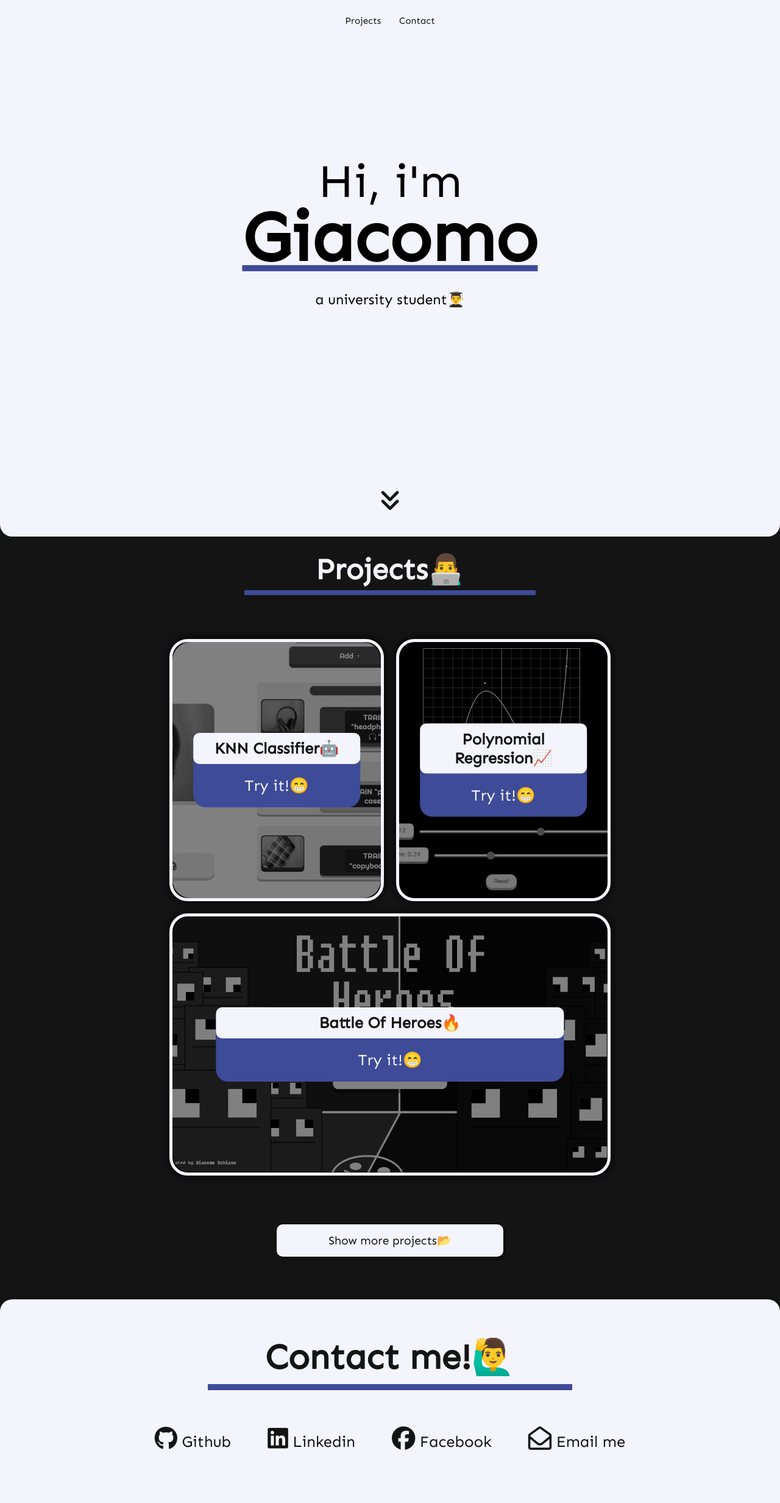
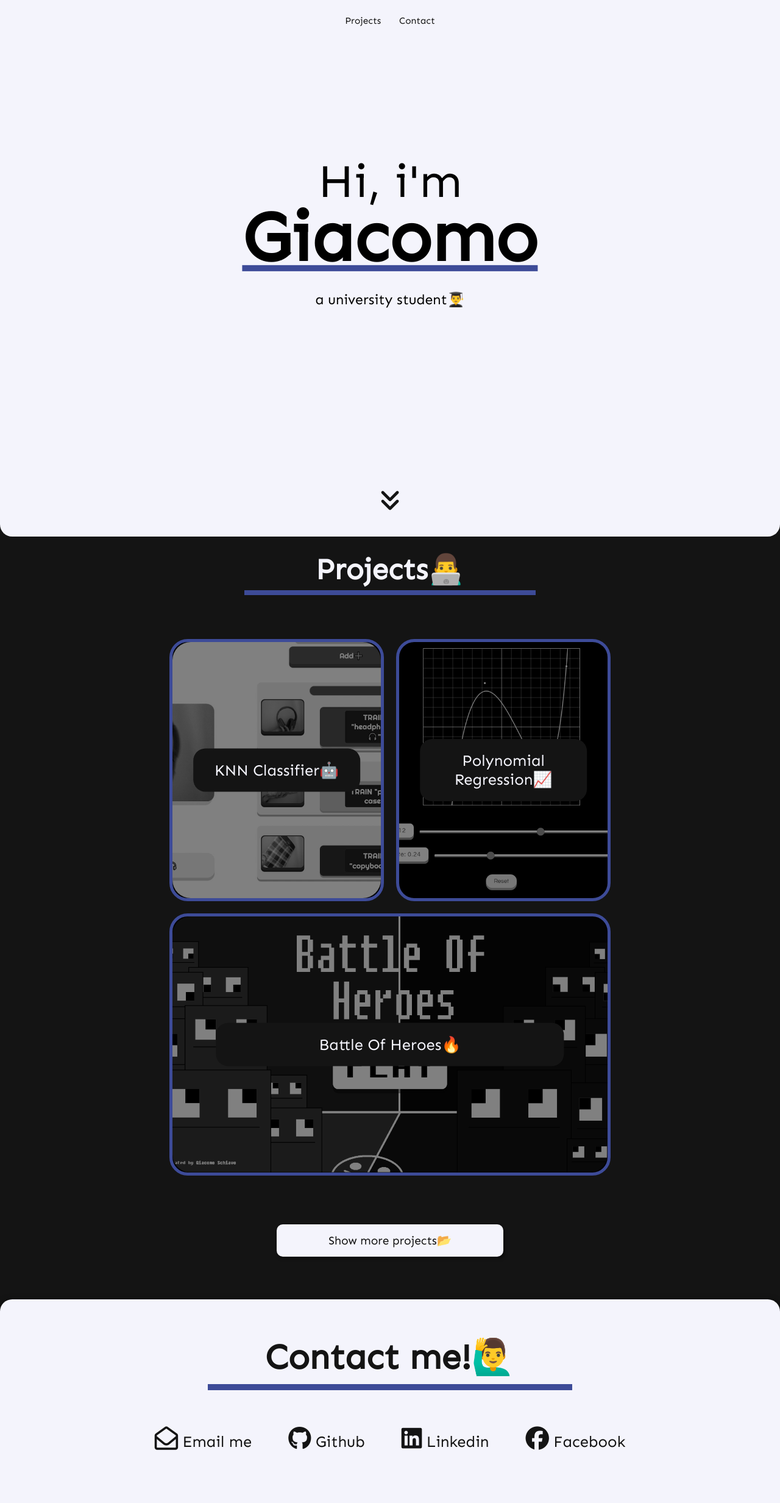
Before and after one commit to giacomoschiavo/giacomoschiavo.github.io, a Jekyll site: the page built from index.markdown, in a window 1280 px wide. Shown: the whole page at 61% size. Built offline with Jekyll 4.4.1, drawn with Linux system fonts in a browser that asks for light colours; nearby versions of some CDN libraries.

Commit message:
summary
little changes

```diff
--- a/_includes/footer.html
+++ b/_includes/footer.html
@@ -1,6 +1,15 @@
 <footer id="footer-section">
   <h4 class="footer-title">Contact me!🙋‍♂️</h4>
   <div class="footer-links">
+    <a
+      target="_blank"
+      href="mailto:giacomo.schiavo12@gmail.com"
+      class="footer-link"
+    >
+      <i class="far fa-envelope-open"></i>
+      Email me
+    </a>
+
     <a
       target="_blank"
       href="https://github.com/giacomoschiavo"
@@ -25,13 +34,5 @@
       <i class="fab fa-facebook"></i>
       Facebook
     </a>
-    <a
-      target="_blank"
-      href="mailto:giacomo.schiavo12@gmail.com"
-      class="footer-link"
-    >
-      <i class="far fa-envelope-open"></i>
-      Email me
-    </a>
   </div>
 </footer>
--- a/_includes/projects.html
+++ b/_includes/projects.html
@@ -5,10 +5,10 @@
     <article class="project">
       <img src="{{item.thumbnail}}" class="project-img" alt="img-project" />
       <div class="project-container">
-        <h6 class="project-title">{{item.name}}</h6>
-        <div class="project-link-container">
+        <a href="{{item.link}}" class="project-link">{{item.name}}</a>
+        <!-- <div class="project-link-container">
           <a class="project-link" href="{{item.link}}">Try it!😁</a>
-        </div>
+        </div> -->
       </div>
     </article>
     {% endfor %}
--- a/_sass/projects.scss
+++ b/_sass/projects.scss
@@ -31,8 +31,8 @@
   position: relative;
   background-color: rgba(0, 0, 0, 0.9);
   border-radius: 30px;
-  border: 5px solid $white;
-  box-shadow: 0px 0px 10px 5px rgba(0, 0, 0, 0.5);
+  border: 5px solid $special;
+  // box-shadow: 0px 0px 10px 5px rgba(0, 0, 0, 0.5);
 }
 
 .project:hover {
@@ -62,7 +62,7 @@
 
 .project-container {
   color: $white;
-  background-color: $special;
+  background-color: $black;
   transition: 0.5s;
   position: absolute;
   top: 50%;
@@ -77,15 +77,14 @@
   text-align: center;
   font-size: 2vw;
   margin: 0 0 5px 0;
-  background-color: $white;
-  color: $black;
   padding: 10px 15px;
   border-radius: 10px;
+  color: $white;
 }
 
 .project-link {
+  color: $white;
   text-align: center;
-  color: $white;
   display: block;
   font-size: 2vw;
   margin: 20px;
```
